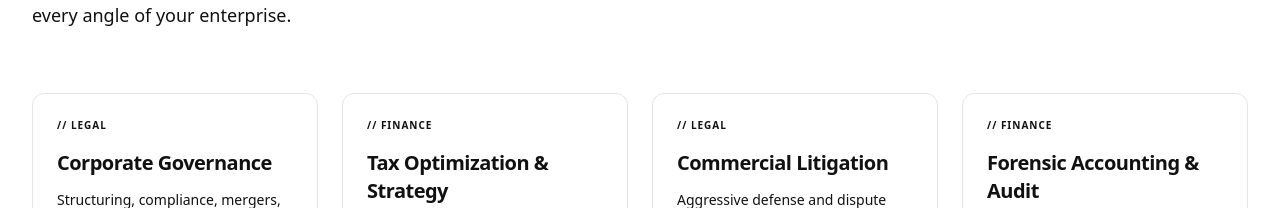
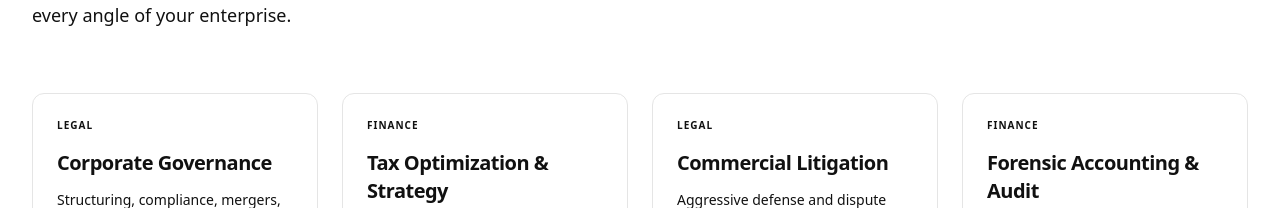
Before and after one commit to DEBOJEETDAS36/firmz, a Next.js app: page / in a window 1280 px wide. Shown: the part 985-1193 px from the top of the page. Built offline with nearby package versions, Linux system fonts and the light colour scheme.

Commit message:
minor production error fixed in services section

```diff
--- a/components/services.tsx
+++ b/components/services.tsx
@@ -39,7 +39,7 @@ export function Services() {
               className="group relative rounded-xl border border-border bg-background p-6 transition-all hover:shadow-md hover:border-foreground/20"
             >
               <span className="text-[10px] font-bold uppercase tracking-widest text-muted-foreground/80 block mb-4">
-                // {practice.type}
+                {practice.type}
               </span>
               <h3 className="text-xl font-semibold tracking-tight text-foreground group-hover:text-muted-foreground transition-colors">
                 {practice.title}
```
